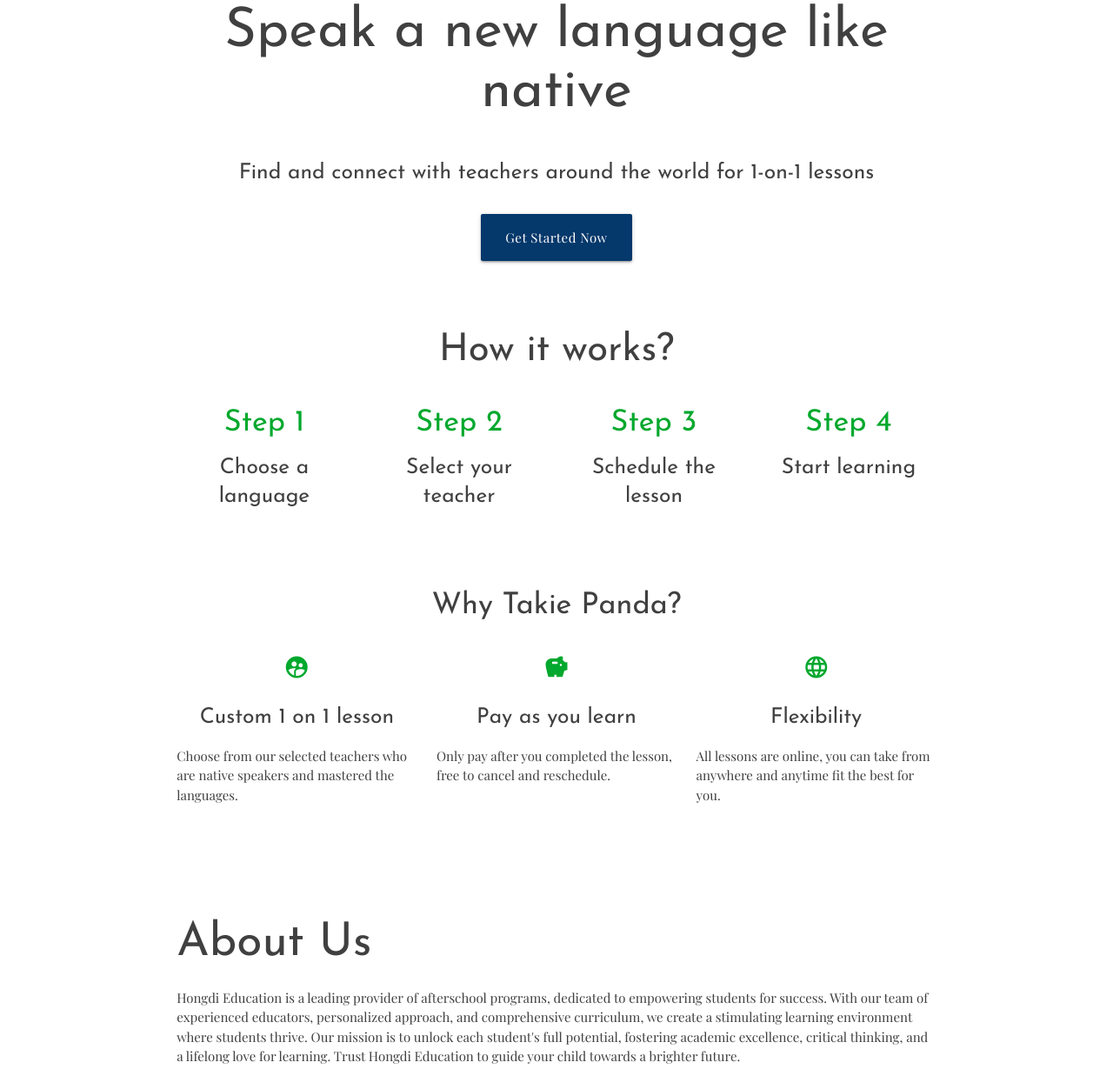
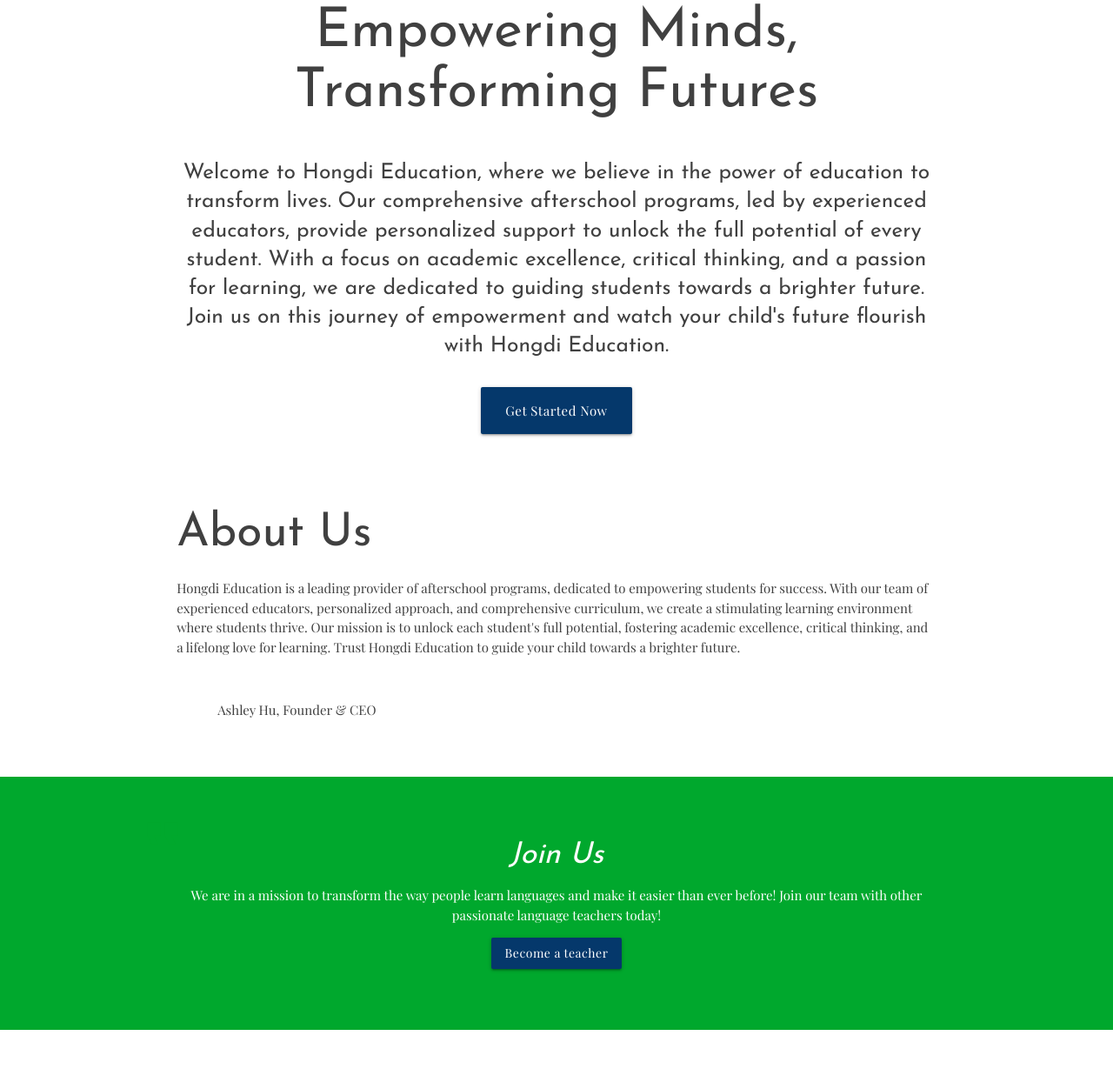
Before and after one commit to hongdiedu/hongdiedu.github.io, a plain HTML site: page index.html in a window 1280 px wide. Shown: the part 178-1407 px from the top of the page at 87% size. Drawn offline with nearby package versions, Linux system fonts and the light colour scheme.

Commit message:
Update index.html

```diff
--- a/index.html
+++ b/index.html
@@ -50,10 +50,15 @@
     <header>
         <div class="section cta-container">
             <div class="container">
-                <h1 class="header center secondary-text-darken">Speak a new language like native</h1>
+                <h1 class="header center secondary-text-darken">Empowering Minds, Transforming Futures</h1>
                 <div class="row center">
                     <h5 class="col s12 light">
-                        Find and connect with teachers around the world for 1-on-1 lessons
+                        Welcome to Hongdi Education, where we believe in the power of education to transform lives. Our
+                        comprehensive afterschool programs, led by experienced educators, provide personalized support
+                        to unlock the full potential of every student. With a focus on academic excellence, critical
+                        thinking, and a passion for learning, we are dedicated to guiding students towards a brighter
+                        future. Join us on this journey of empowerment and watch your child's future flourish with
+                        Hongdi Education.
                     </h5>
                 </div>
                 <div class="row center">
@@ -66,101 +71,6 @@
     </header>
 
     <main>
-        <div class="container" id="products">
-            <div class="section">
-                <div class="how-to">
-                    <h3>How it works?</h3>
-                </div>
-                <div class="row how-to">
-                    <div class="col s12 m4">
-                        <div class="icon-block">
-                            <h4 class="center primary-text">
-                                <!--<i class="small material-icons">flare</i>-->
-                                Step 1
-                            </h4>
-                            <h5 class="center">Choose a language</h5>
-                            <p class="light">
-
-                            </p>
-                        </div>
-                    </div>
-                    <div class="col s12 m4">
-                        <div class="icon-block">
-                            <h4 class="center primary-text">
-                                <!--<i class="small material-icons">flare</i>-->
-                                Step 2
-                            </h4>
-                            <h5 class="center">Select your teacher</h5>
-                            <p class="light">
-
-                            </p>
-                        </div>
-                    </div>
-                    <div class="col s12 m4">
-                        <div class="icon-block">
-                            <h4 class="center primary-text">
-                                Step 3
-                            </h4>
-                            </h4>
-                            <h5 class="center">Schedule the lesson</h5>
-                            <p class="light">
-                            </p>
-                        </div>
-                    </div>
-                    <div class="col s12 m4">
-                        <div class="icon-block">
-                            <h4 class="center primary-text">
-                                <!--<i class="small material-icons">filter_vintage</i>-->
-                                Step 4
-                            </h4>
-                            <h5 class="center">Start learning</h5>
-                            <p class="light">
-                            </p>
-                        </div>
-                    </div>
-                </div>
-                <div class="why-takie-panda">
-                    <h4>Why Takie Panda?</h4>
-                </div>
-                <div class="row">
-                    <div class="col s12 m4">
-                        <div class="icon-block">
-                            <h4 class="center primary-text">
-                                <i class="small material-icons">supervised_user_circle</i>
-                            </h4>
-                            <h5 class="center">Custom 1 on 1 lesson</h5>
-                            <p class="light">
-                                Choose from our selected teachers who are native speakers and mastered the languages.
-                            </p>
-                        </div>
-                    </div>
-                    <div class="col s12 m4">
-                        <div class="icon-block">
-                            <h4 class="center primary-text">
-                                <i class="small material-icons">savings</i>
-                            </h4>
-                            <h5 class="center">Pay as you learn</h5>
-                            <p class="light">
-                                Only pay after you completed the lesson, free to cancel and reschedule.
-                            </p>
-                        </div>
-                    </div>
-                    <div class="col s12 m4">
-                        <div class="icon-block">
-                            <h4 class="center primary-text">
-                                <i class="small material-icons">language</i>
-                            </h4>
-                            </h4>
-                            <h5 class="center">Flexibility</h5>
-                            <p class="light">
-                                All lessons are online, you can take from anywhere and anytime fit the best for you.
-                            </p>
-                        </div>
-                    </div>
-                </div>
-            </div>
-        </div>
-
         <!--<div class="image-section" id="image-section-1"></div>-->
 
         <div class="container" id="about">
@@ -179,11 +89,7 @@
                 <div class="row">
                     <div class="col s12 m4 center">
                         <!--<img src="images/katie.jpg" alt="Katie's headshot" class="circle responsive-img headshot">-->
-                        <p class="center employee-name">Katie Hu, CEO</p>
-                    </div>
-                    <div class="col s12 m4 center">
-                        <!--<img src="images/chris.jpg" alt="Chris's headshot" class="circle responsive-img headshot">-->
-                        <p class="center employee-name">Chris He, CTO</p>
+                        <p class="center employee-name">Ashley Hu, Founder & CEO</p>
                     </div>
                 </div>
             </div>
@@ -213,6 +119,7 @@
                     <div class="col sm12 m10 offset-m1">
                         <h2>Contact Us</h2>
                         <p>Send us an inquiry below or email us at hongdiedu@gmail.com.</p>
+                        <p>Or call at (646)436-7351</p>
                     </div>
                 </div>
                 <!-- Note: this form won't actually do anything yet, that's up to you! -->
@@ -264,7 +171,6 @@
                     <ul>
                         <li><a class="" href="#">English</a></li>
                         <li><a class="" href="#">Chinese</a></li>
-                        <li><a class="" href="#">Spanish</a></li>
                     </ul>
                 </div>
                 <div class="col l3 s6">
@@ -281,7 +187,6 @@
                     <ul>
                         <li><a class="" href="#">FAQ</a></li>
                         <li><a class="" href="#contact">Contact</a></li>
-                        <li><a class="" href="#">Tutorial</a></li>
                     </ul>
                 </div>
                 <div class="col l3 s6">
```
